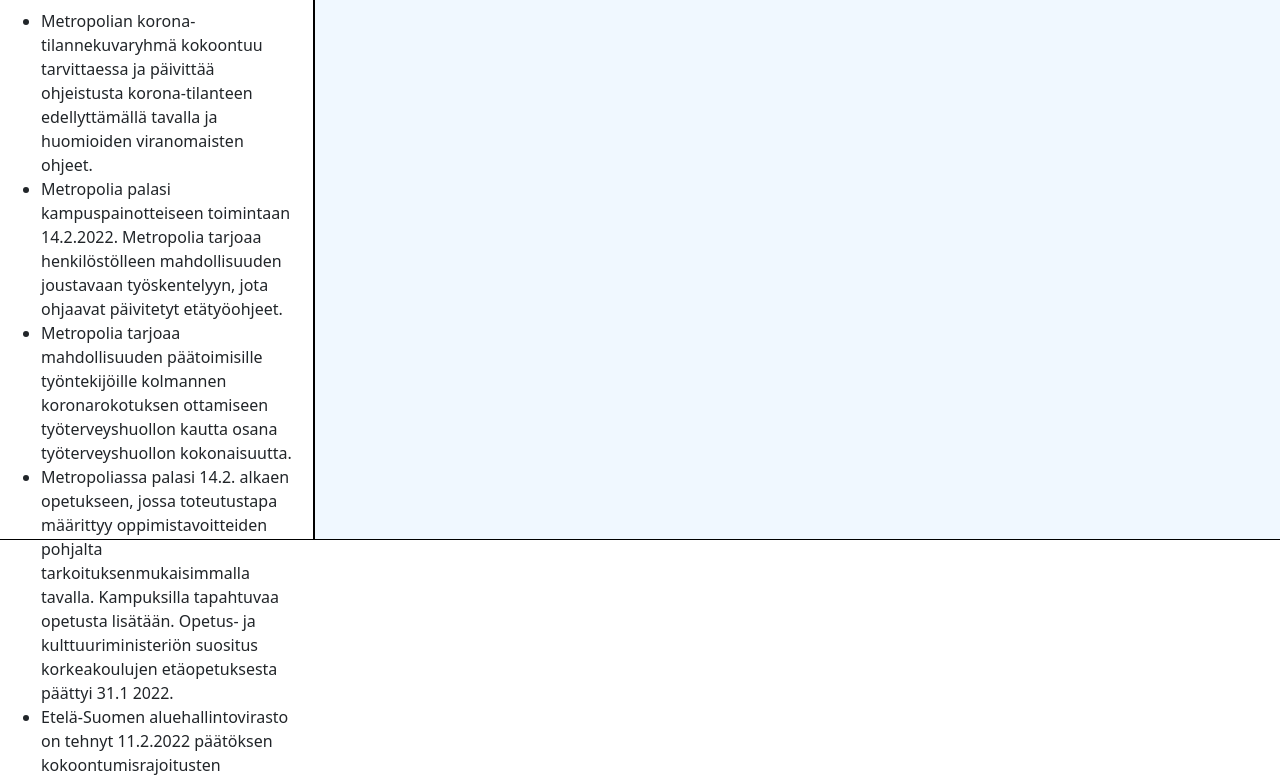
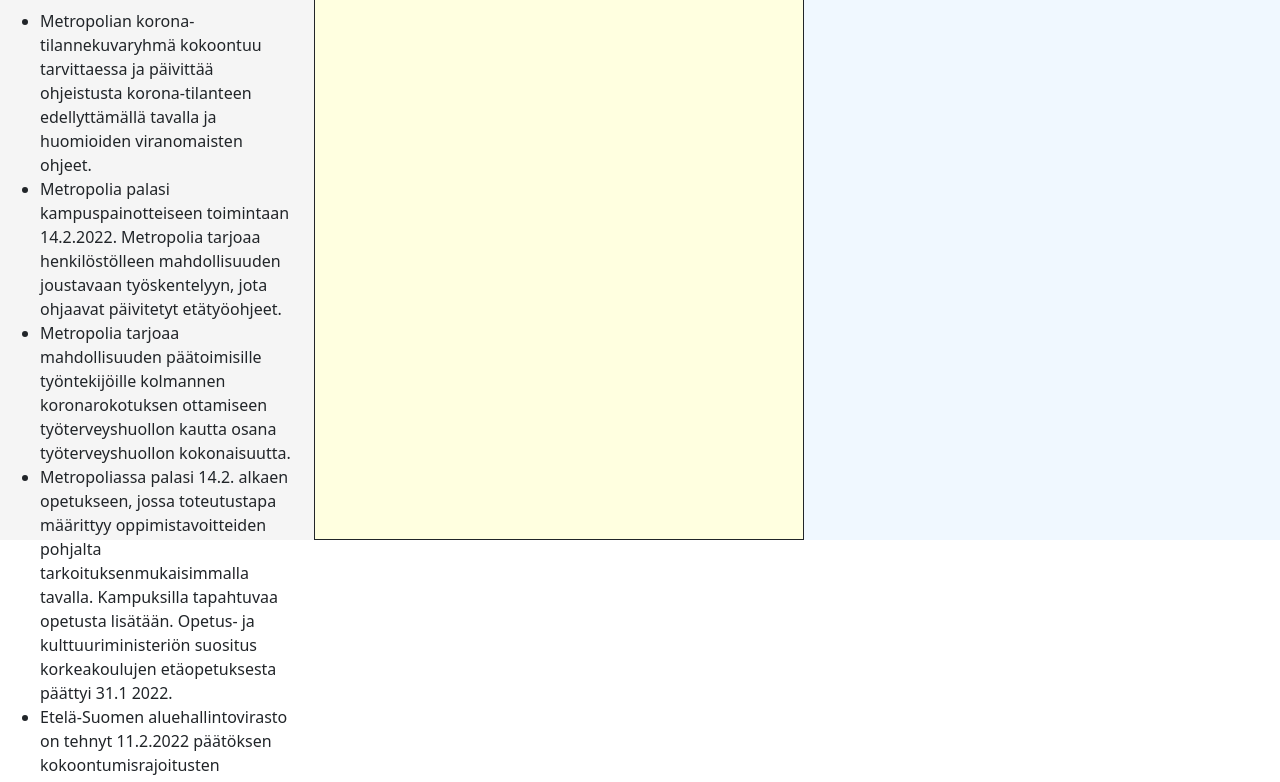
Before and after one commit to PanuRaikkonen/Frontti, a plain HTML site: page index.html in a window 1280 px wide. Shown: the part 260-1042 px from the top of the page. Drawn offline with nearby package versions, Linux system fonts and the light colour scheme; no server answers.

```diff
--- a/index.html
+++ b/index.html
@@ -84,7 +84,8 @@
                 </li>
             </ul>
         </div>
-        <div class="rightContainer col">Karuselli</div>
+        <div class="middleContainer col 4">Pyörät</div>
+        <div class="rightContainer col 4">Ruokalista</div>
     </div>
     <script src="app.js"></script>
 </body>
--- a/style.css
+++ b/style.css
@@ -1,7 +1,7 @@
 :root {
     --black: #000000;
     --orange: #ff5000;
-    --grey: #53565a;
+    --gray: #53565a;
 
     --font: 'Roboto' sans-serif;
 }
@@ -25,19 +25,21 @@
     font-size: 50px;
 }
 .leftContainer{
-    border: 1px solid black;
+    border-top: 1px solid black;
     height: 85vh;
     padding: 20px;
+    background-color: whitesmoke;
 }
 .leftContainer h1{
     text-decoration: underline;
+    color: red;
 }
 .leftContainer p{
     text-align: center;
 }
 .rightContainer{
     background-color: aliceblue;
-    border: 1px solid black;
+    border-top: 1px solid black;
 }
 .weatherIcon {
     max-width: 10em;
@@ -72,5 +74,9 @@
     margin:0;
 }
 .titleContainer h2 {
-    color: var(--grey);
+    color: var(--gray);
 }
+.middleContainer {
+    background-color: lightyellow;
+    border: 1px solid;
+}
```
